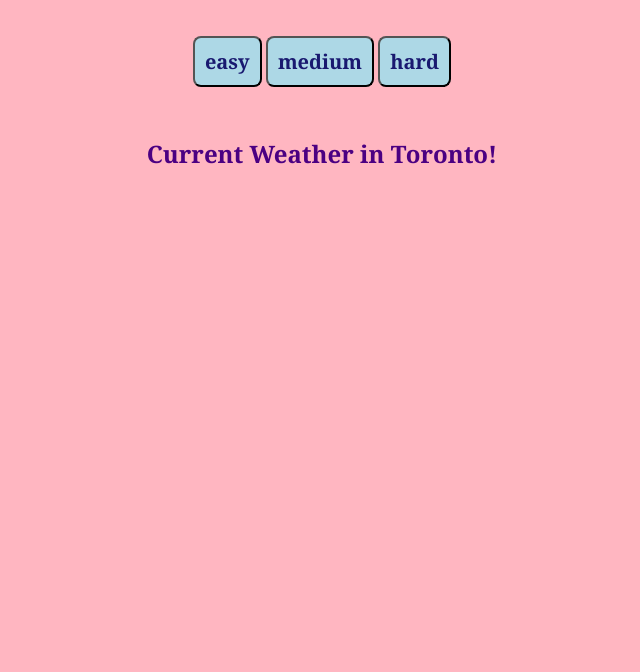
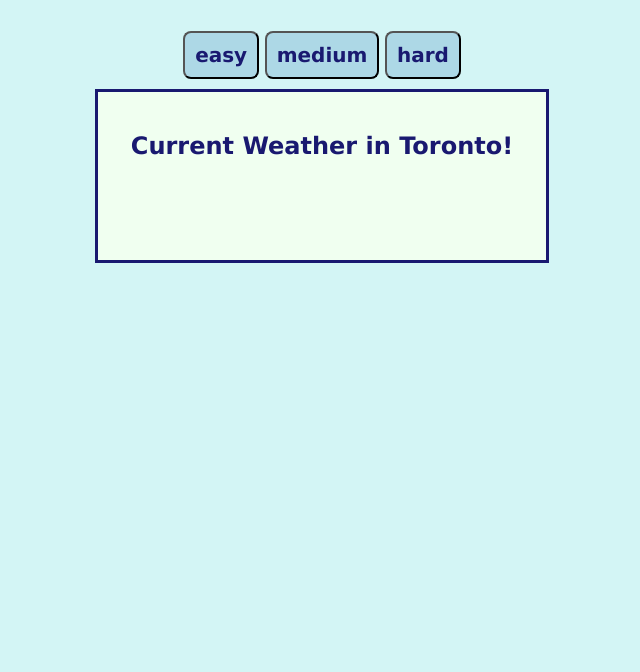
Before and after one commit to munamoha/Photo-Memory-1012-, a website: page homePage.html in a window 1280 px wide. Shown: the part 128-800 px from the top of the page, without its empty margins (318-958 px from the left). Drawn offline with nearby package versions, Linux system fonts and the light colour scheme; no server answers.

Commit message:
Add files via upload

```diff
--- a/finalProject.css
+++ b/finalProject.css
@@ -1,28 +1,28 @@
 /* finalProject.css */
 *{
     font-weight: bold;
-font-family: Georgia, 'Times New Roman', Times, serif;
+font-family: 'Lucida Sans', 'Lucida Sans Regular', 'Lucida Grande', 'Lucida Sans Unicode', Geneva, Verdana, sans-serif;
 text-align: center;
 padding: 10px;
 
 }
 header, body, footer {
-background-color: lightpink;
-
+background-color: rgb(211, 245, 245);
 }
 
 h1, h2 {
-color: indigo;
+color: midnightblue;
 }
 
 p {
 text-align: center;
-color: indigo;
+color: darkslategrey;
 font-size: 20px;
 }
 
 .buttons {
 text-align: center;
+padding: 5px 5px 6px 6px;
 }
 
 input {
@@ -52,3 +52,17 @@ padding: 8px;
 tr:nth-child(even) {
 background-color: #dddddd;
 }
+
+#weather {
+    background-color: honeydew;
+    border-color: midnightblue;
+    border-style: solid;
+    border-width: 3px;
+    margin: auto;
+    width: 35%;
+}
+
+#gameboard {
+    height: 85vh;
+    width: 85vh;
+}
```
